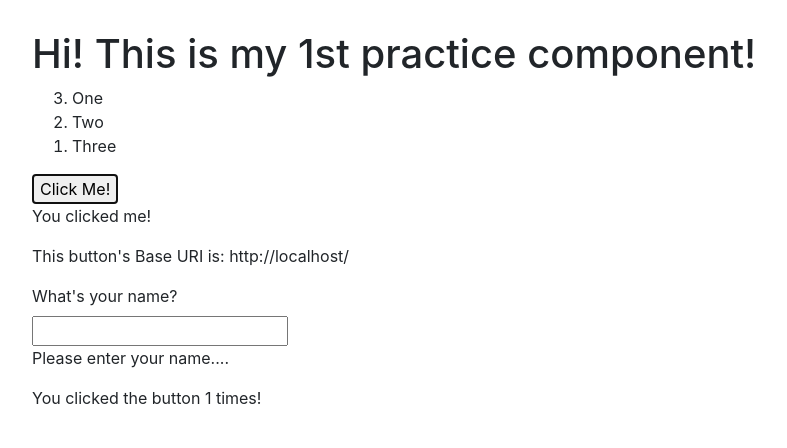
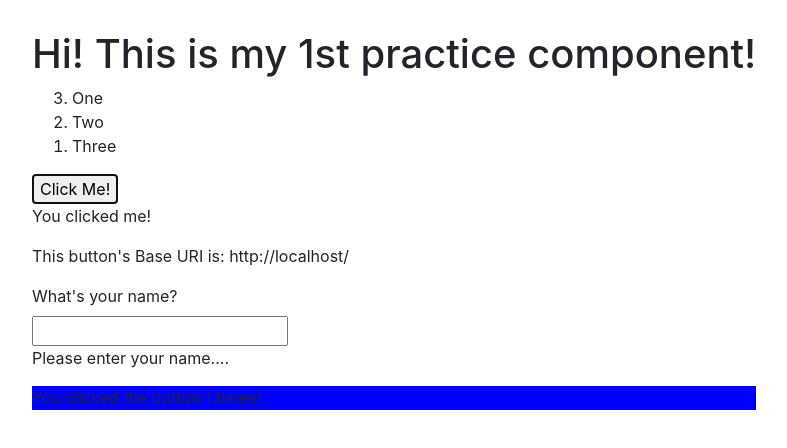
Before and after one commit to dazcha76/angular-daily-practice, an Angular app: page / in a window 1280 px wide. Both pictures are taken after a click on the button "Click Me!". Shown: the top 448 px of the page, without its empty margins (38-825 px from the left). Built offline with nearby package versions, Linux system fonts and the light colour scheme.

Commit message:
changed paragraph background color based on *ngFor index using ngStyle

```diff
--- a/src/app/day1/day1.component.html
+++ b/src/app/day1/day1.component.html
@@ -21,6 +21,8 @@
             <p>Please enter your name....</p>
         </ng-template>
 
-        <p *ngFor="let click of buttonClicks; let i = index">You clicked the button {{ i + 1 }} times!</p>
+        <p
+            *ngFor="let click of buttonClicks; let i = index"
+            [ngStyle]="i > 4 ? {backgroundColor: 'red'} : {backgroundColor: 'blue'}">You clicked the button {{ i + 1 }} times!</p>
     </div>
 </div>
```
